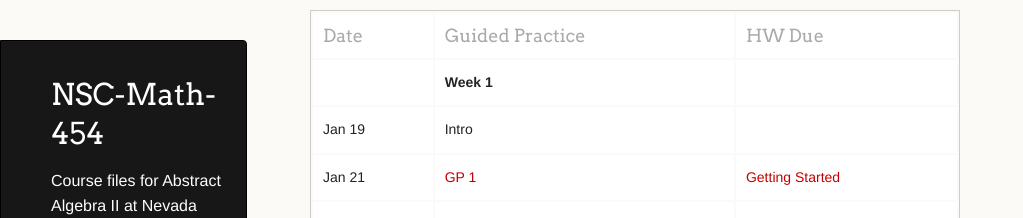
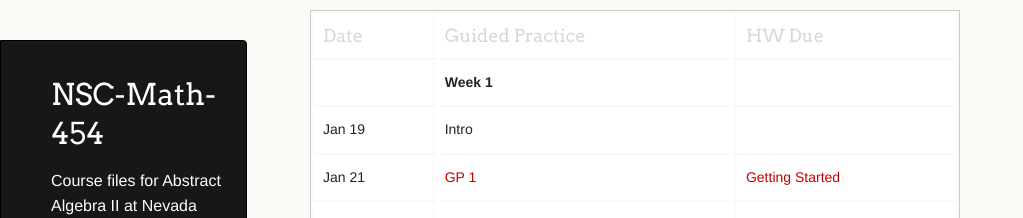
Before and after one commit to AaronWongNSC/MATH-454, a Jekyll site: the page built from index.md, in a window 1280 px wide. Shown: the top 218 px of the page, without its empty margins (0-1023 px from the left). Built offline with Jekyll 4.4.1, drawn with Linux system fonts in a browser that asks for light colours.

Commit message:
Update styles.css

```diff
--- a/stylesheets/styles.css
+++ b/stylesheets/styles.css
@@ -197,7 +197,7 @@ th {
 	font-weight: normal;
   padding: 10px;
   background: #FFFFFF;
-  color: #AAAAAA;
+  color: #D8D8D8;
  }
 
 td {
```
